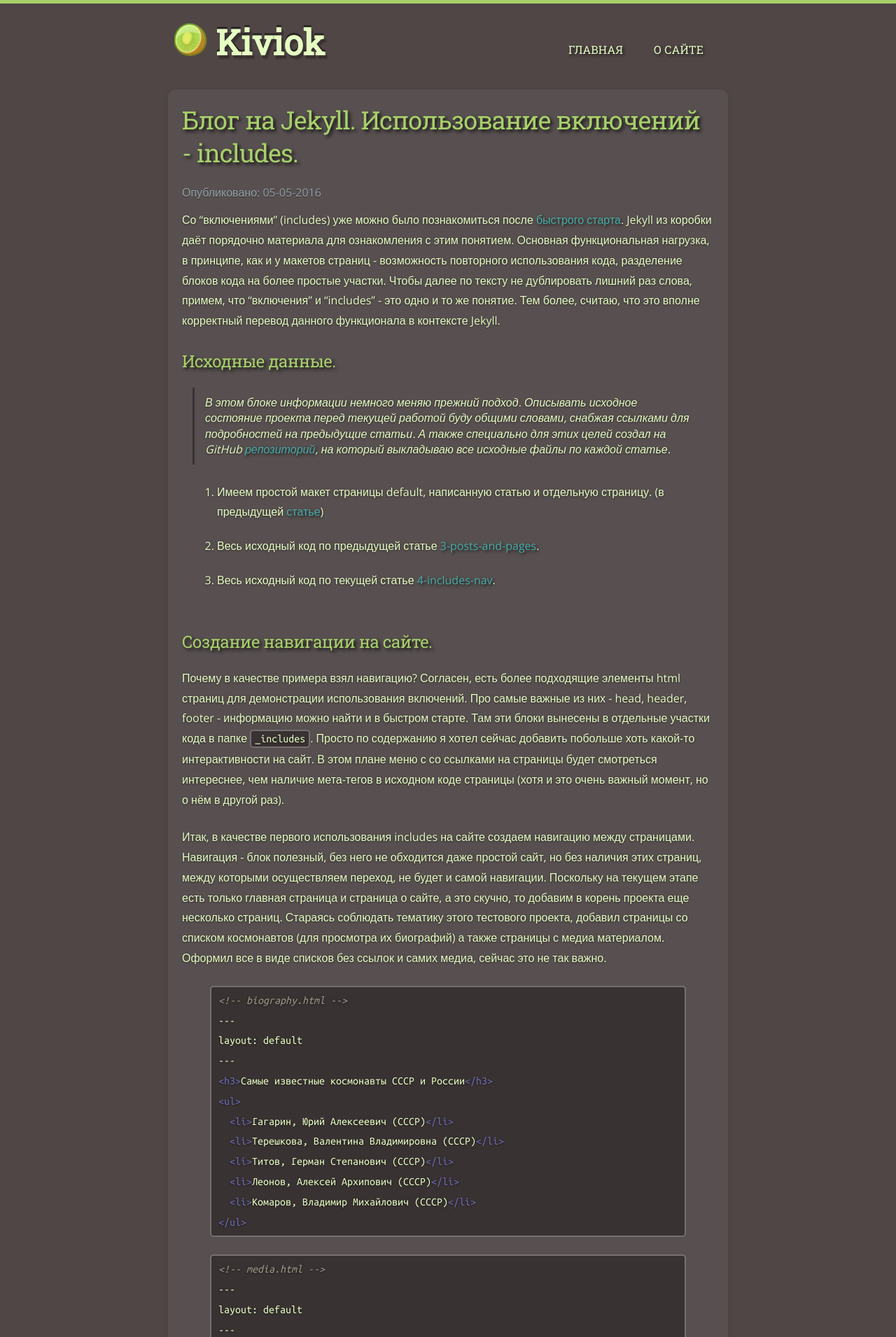
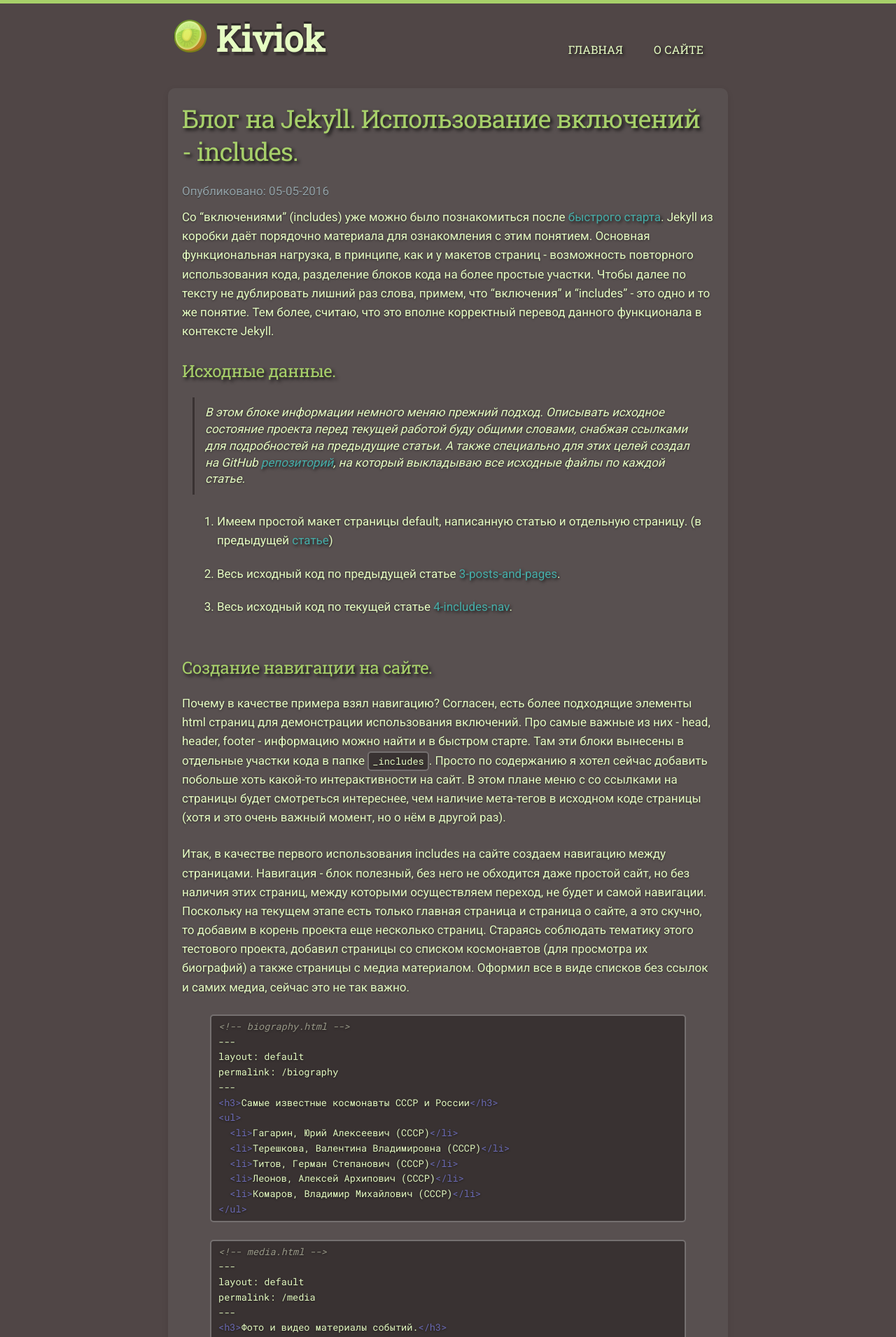
Before and after one commit to kiviok/kiviok.github.io, a Jekyll site: the page built from _posts/2016-05-05-jekyll-blog-includes.md, in a window 1280 px wide. Shown: the top 1911 px of the page at 70% size. Built offline with Jekyll 4.4.1, drawn with Linux system fonts in a browser that asks for light colours; comment, search, counter and statistics services are not loaded.

Commit message:
edit post and change fonts

```diff
--- a/_config.yml
+++ b/_config.yml
@@ -1,13 +1,15 @@
 gems: [jekyll-paginate]
+paginate_path: /main/page:num
+paginate: 5
+
 sass:
   style: compressed
+
 title: Kiviok
-permalink: /:year/:month/:day/:title/
 author: kiviok
 description: > # "url:"
  Сайт о хобби в программировании и веб-технологии.
 url: http://kiviok.ru
+
+permalink: /:year/:month/:day/:title/
 include: ["_pages"]
-
-paginate_path: /main/page:num
-paginate: 5
--- a/_posts/2016-05-05-jekyll-blog-includes.md
+++ b/_posts/2016-05-05-jekyll-blog-includes.md
@@ -26,6 +26,7 @@ comments: true
 <!-- biography.html -->
 ---
 layout: default
+permalink: /biography
 ---
 <h3>Самые известные космонавты СССР и России</h3>
 <ul>
@@ -40,6 +41,7 @@ layout: default
 <!-- media.html -->
 ---
 layout: default
+permalink: /media
 ---
 <h3>Фото и видео материалы событий.</h3>
 <ul>
--- a/_sass/_parameters.scss
+++ b/_sass/_parameters.scss
@@ -1,14 +1,15 @@
-@import url(https://fonts.googleapis.com/css?family=Open+Sans:400,600&subset=latin,cyrillic);
-@import url(https://fonts.googleapis.com/css?family=Ubuntu+Mono);
+//@import url(https://fonts.googleapis.com/css?family=Open+Sans:400,600&subset=latin,cyrillic);
+//@import url(https://fonts.googleapis.com/css?family=Ubuntu+Mono);
 @import url(https://fonts.googleapis.com/css?family=Roboto+Slab&subset=latin,cyrillic);
 @import url(https://fonts.googleapis.com/css?family=Roboto&subset=latin,cyrillic);
+@import url(https://fonts.googleapis.com/css?family=Roboto+Mono&subset=latin,cyrillic);
 
 
 
-$font-family: "Open Sans", Arial, sans-serif;
+$font-family: "Roboto", Arial, sans-serif;
 $font-family-header: "Roboto Slab", Arial, sans-serif;
 $font-family-headings: "Roboto Slab", Arial, sans-serif;
-$font-family-code: "Ubuntu Mono", monospace;
+$font-family-code: "Roboto Mono", monospace;
 
 
 $background-color-header: rgb(69, 89, 92);
--- a/_sass/_skeleton.scss
+++ b/_sass/_skeleton.scss
@@ -125,9 +125,9 @@ html {
 }
 body {
   background: $background-color-main;
-  font-size: 1.6em; /* currently ems cause chrome bug misinterpreting rems on body element */
+  font-size: 1.7em; /* currently ems cause chrome bug misinterpreting rems on body element */
   border-top: 5px solid $text-color-active;
-  line-height: 1.8;
+  line-height: 1.6;
   font-weight: 400;
   font-family: $font-family;
   color: $text-color;
@@ -331,6 +331,8 @@ li {
 code {
   padding: 3px 5px;
   font-family: $font-family-code;
+  font-size: 0.8em;
+
 
   background: $background-color-selected;
   border: 2px solid rgba(#fff, 0.3);
```
Also changed, not shown: _posts/2016-04-25-jekyll-blog-posts-and-pages.md (+10 -3 lines).
